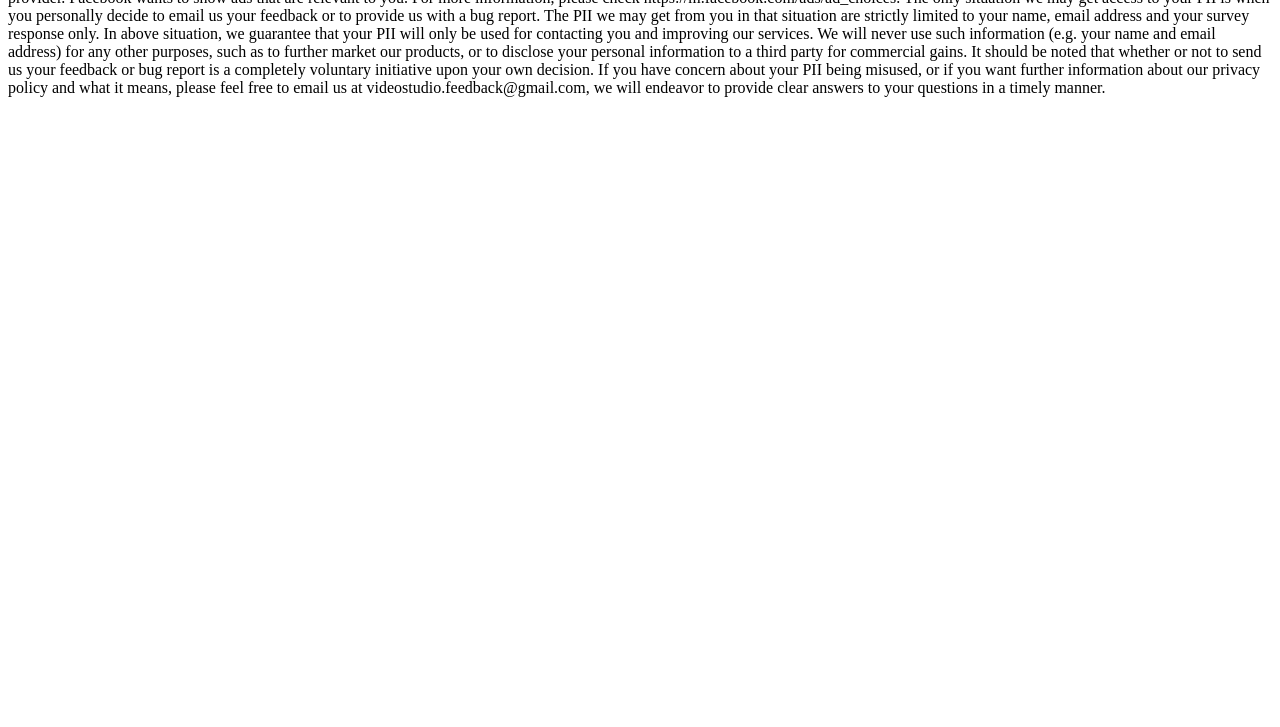
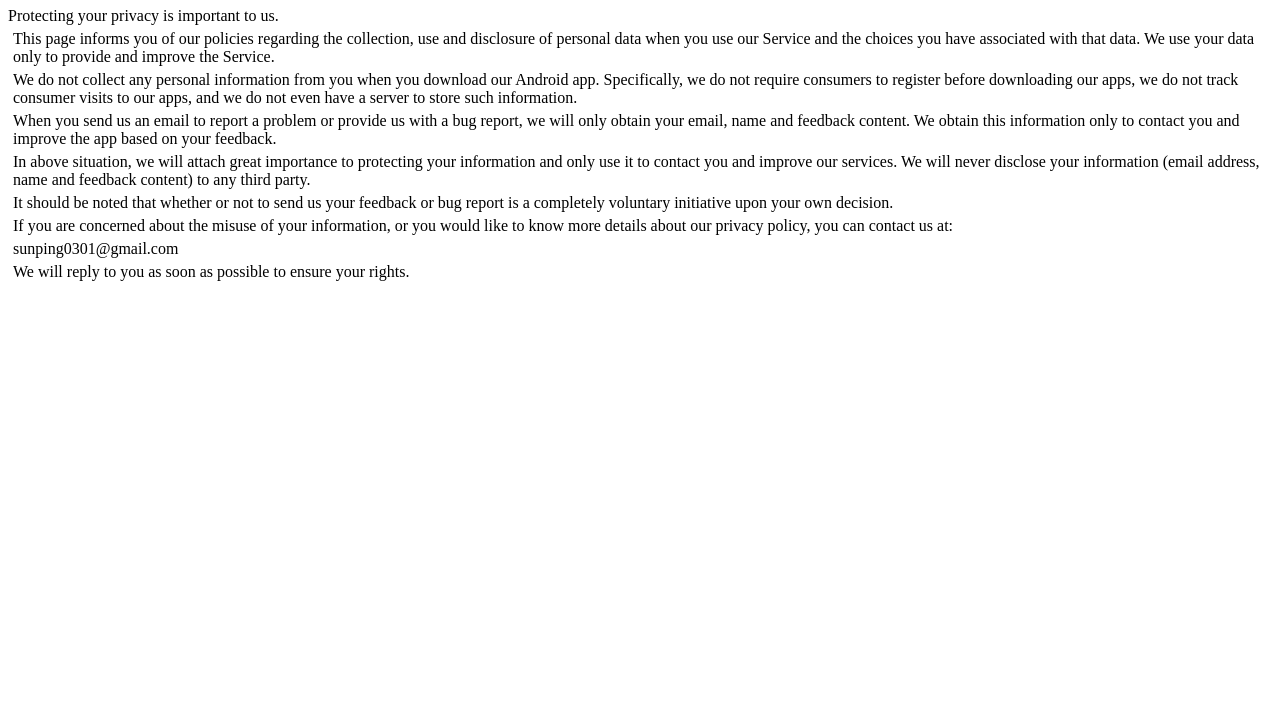
Before and after one commit to sunping0301/sunping0301.github.io, a plain HTML site: page fileconvertprivacy.html in a window 1280 px wide. Shown: the part 73-800 px from the top of the page. Drawn offline with Linux system fonts and the light colour scheme.

Commit message:
修改隐私协议

```diff
--- a/fileconvertprivacy.html
+++ b/fileconvertprivacy.html
@@ -5,16 +5,33 @@
 		<title></title>
 	</head>
 	<body>
-		Protecting your privacy is important to us. We hope the following statement will help you understand how InShot Inc. deals with the personal identifiable information ('PII') you may occasionally provide to us via Internet (the'Google Play'Platform).
-
-		Generally, we do not collect any PII from you when you download our Android applications. To be specific, we do not require the consumers to get registered before downloading the application, nor do we keep track of the consumers' visits of our application, we even don't have a Server to store such PII.
-
-		We use Facebook as ads provider. Facebook wants to show ads that are relevant to you. For more information, please check https://m.facebook.com/ads/ad_choices.
-
-		The only situation we may get access to your PII is when you personally decide to email us your feedback or to provide us with a bug report. The PII we may get from you in that situation are strictly limited to your name, email address and your survey response only.
-
-		In above situation, we guarantee that your PII will only be used for contacting you and improving our services. We will never use such information (e.g. your name and email address) for any other purposes, such as to further market our products, or to disclose your personal information to a third party for commercial gains.
-
-		It should be noted that whether or not to send us your feedback or bug report is a completely voluntary initiative upon your own decision. If you have concern about your PII being misused, or if you want further information about our privacy policy and what it means, please feel free to email us at videostudio.feedback@gmail.com, we will endeavor to provide clear answers to your questions in a timely manner.
+		<h1>Privacy Policy</h1>
+		<div class="text">
+			Protecting your privacy is important to us.
+		</div>
+		<div class="text" style="margin: 5px;">
+			This page informs you of our policies regarding the collection, use and disclosure of personal data when you use our Service and the choices you have associated with that data. We use your data only to provide and improve the Service.
+		</div>
+		<div class="text" style="margin: 5px;">
+			We do not collect any personal information from you when you download our Android app. Specifically, we do not require consumers to register before downloading our apps, we do not track consumer visits to our apps, and we do not even have a server to store such information.
+		</div>
+		<div class="text" style="margin: 5px;">
+			When you send us an email to report a problem or provide us with a bug report, we will only obtain your email, name and feedback content. We obtain this information only to contact you and improve the app based on your feedback.
+		</div>
+		<div class="text" style="margin: 5px;">
+			In above situation, we will attach great importance to protecting your information and only use it to contact you and improve our services. We will never disclose your information (email address, name and feedback content) to any third party.
+		</div>
+		<div class="text" style="margin: 5px;">
+			It should be noted that whether or not to send us your feedback or bug report is a completely voluntary initiative upon your own decision.
+		</div>
+		<div class="text" style="margin: 5px;">
+			If you are concerned about the misuse of your information, or you would like to know more details about our privacy policy, you can contact us at:
+		</div>
+		<div class="text" style="margin: 5px;">
+			sunping0301@gmail.com
+		</div>
+		<div class="text" style="margin: 5px;">
+			We will reply to you as soon as possible to ensure your rights.
+		</div>
 	</body>
 </html>
```
